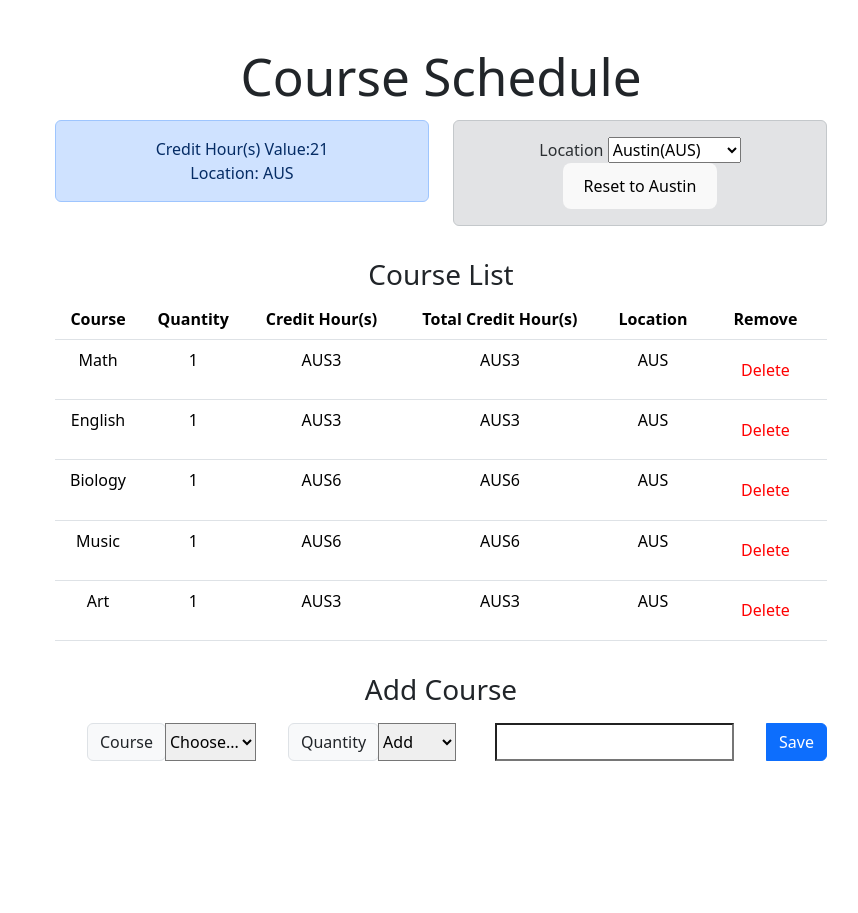
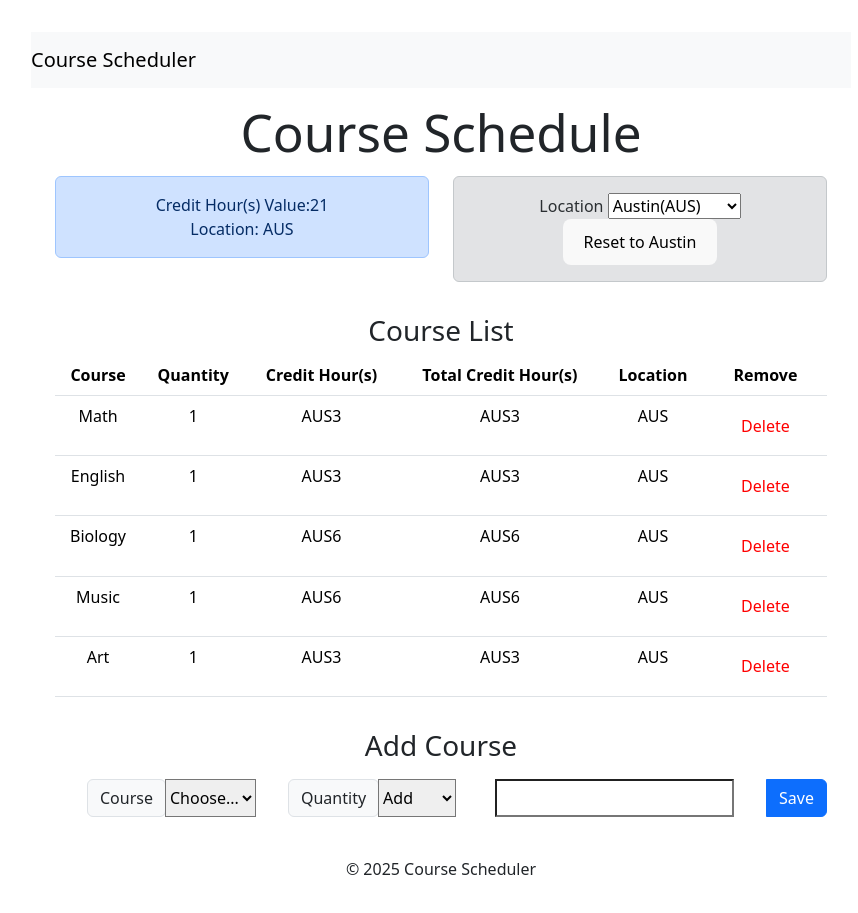
Before and after one commit to cafedoodle/ReactWithTypeScript-CourseSchedule, a React (Vite) app in the folder reactwithtypescript/: page / in a window 1280 px wide. Shown: the whole page, without its empty margins (199-1057 px from the left). Before the commit the page ends 809 px from the top, so only its background shows below. Built offline with nearby package versions, Linux system fonts and the light colour scheme.

Commit message:
Add react-bootstrap and Layout file

```diff
--- a/reactwithtypescript/package.json
+++ b/reactwithtypescript/package.json
@@ -12,6 +12,7 @@
   "dependencies": {
     "bootstrap": "^5.3.8",
     "react": "^19.2.0",
+    "react-bootstrap": "^2.10.10",
     "react-dom": "^19.2.0"
   },
   "devDependencies": {
--- a/reactwithtypescript/src/App.tsx
+++ b/reactwithtypescript/src/App.tsx
@@ -2,6 +2,7 @@ import React from "react";
 //import "bootstrap/dist/css/bootstrap.min.css";
 import "./App.css";
 import { AppProvider } from "./context/AppContext";
+import Layout from "./components/Layout";
 import CourseCartValue from "./components/CourseCartValue";
 import CourseList from "./components/CourseList";
 import ItemCourseSelected from "./components/ItemCourseSelected";
@@ -10,6 +11,7 @@ import Location from "./components/Location";
 const App: React.FC = () => {
   return (
     <AppProvider>
+      <Layout>
         <div className="container">
           <h1 className="mt-3">Course Schedule</h1>
           <div className="row mt-3">
@@ -33,6 +35,7 @@ const App: React.FC = () => {
             </div>
           </div>
         </div>
+      </Layout>
     </AppProvider>
   );
 };
--- /dev/null
+++ b/reactwithtypescript/src/components/Layout.tsx
@@ -0,0 +1,18 @@
+// src/components/Layout.tsx
+import React from "react";
+import Container from "react-bootstrap/Container";
+import Navbar from "react-bootstrap/Navbar";
+
+const Layout: React.FC<{ children: React.ReactNode }> = ({ children }) => {
+  return (
+    <div>
+      <Navbar bg="light" expand="lg">
+        <Navbar.Brand href="/">Course Scheduler</Navbar.Brand>
+      </Navbar>
+      <Container>{children}</Container>
+      <footer className="text-center mt-4">© 2025 Course Scheduler</footer>
+    </div>
+  );
+};
+
+export default Layout;
```
Also changed, not shown: 1 other file (tests, documents, lock files or other folders). Lines whose indentation alone changed are shown as unchanged.
